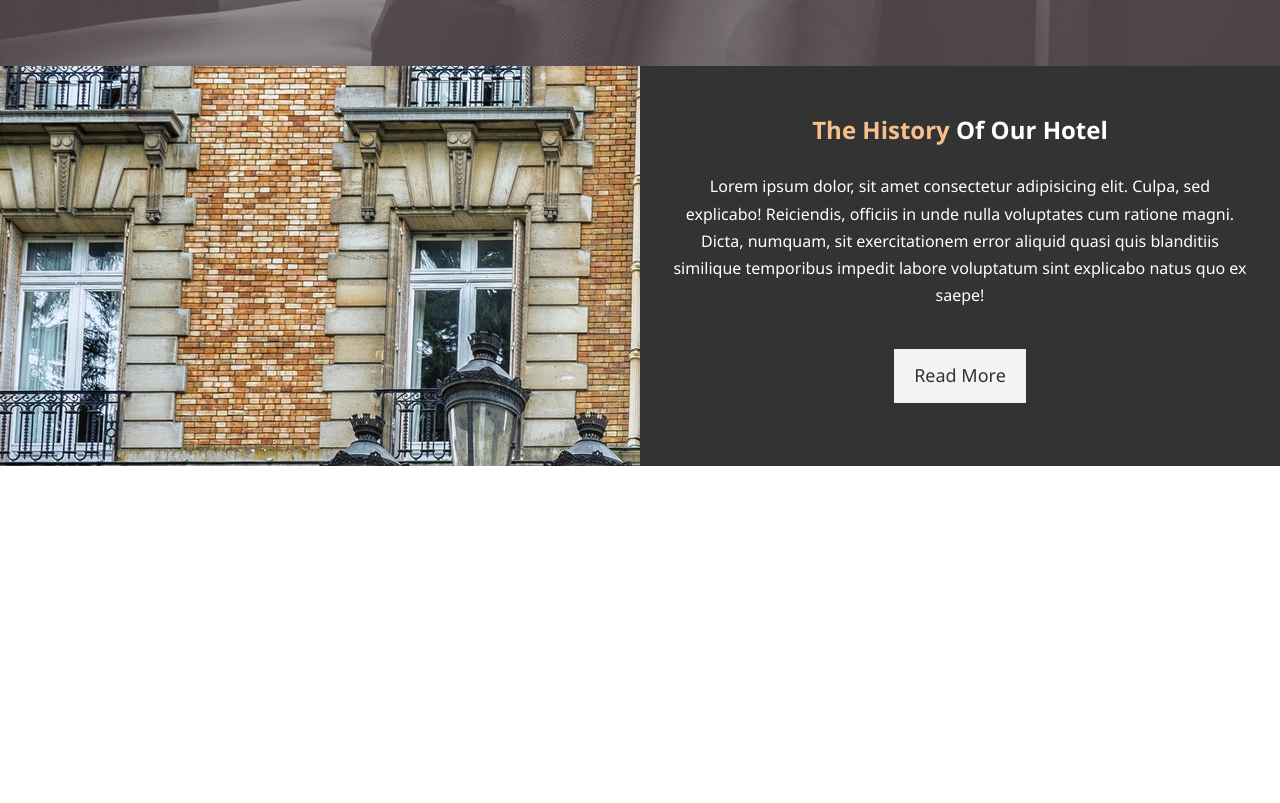
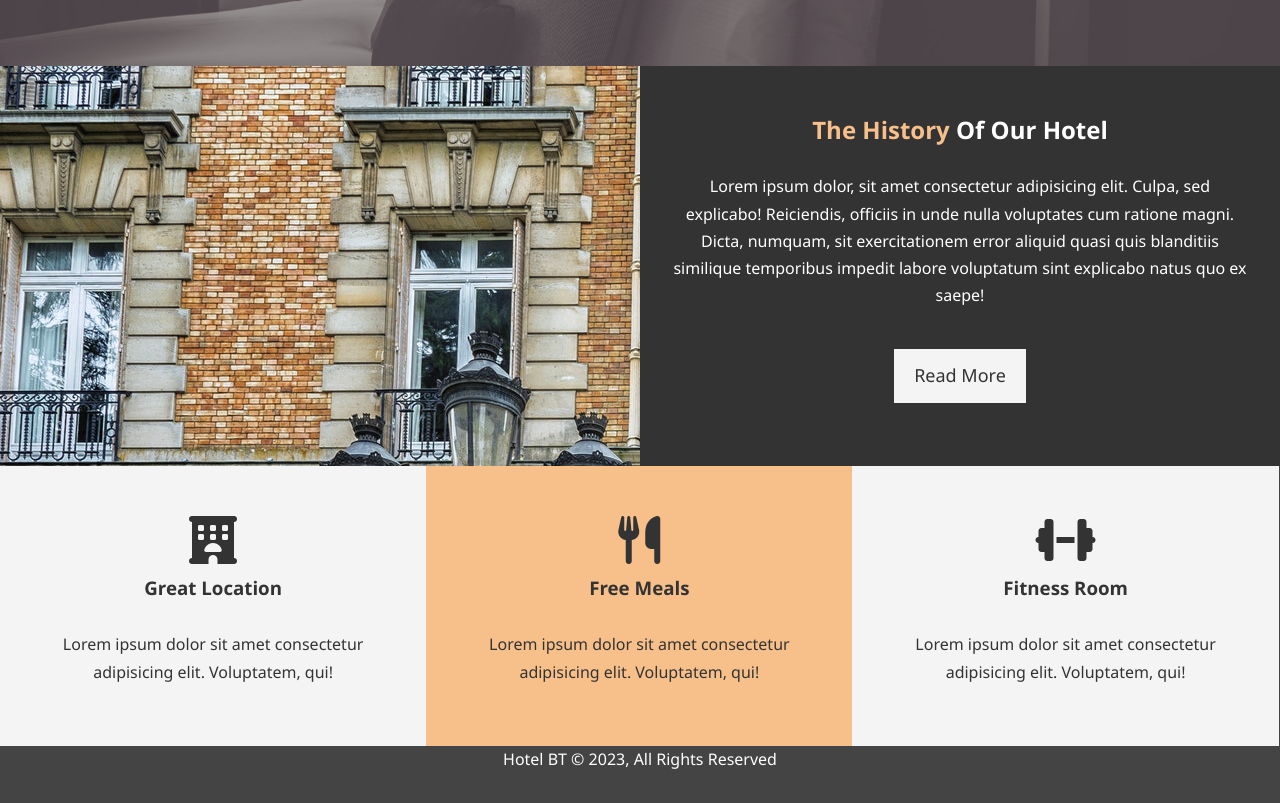
Before and after one commit to EnergeticPixels/simple_hotel, a plain HTML site: page index.html in a window 1280 px wide. Shown: the part 601-1404 px from the top of the page. Before the commit the page ends 1067 px from the top, so only its background shows below. Drawn offline with Linux system fonts and the light colour scheme.

Commit message:
Add Features and Footer Sections

```diff
--- a/index.html
+++ b/index.html
@@ -5,6 +5,7 @@
   <meta name="viewport" content="width=device-width, initial-scale=1.0">
   <meta name="description" content="Welcome to the most extraordinary hotel in boston massachusettes">
   <meta name="keywords" content="hotel, boston hotel, new england hotel">
+  <link rel="stylesheet" href="https://cdnjs.cloudflare.com/ajax/libs/font-awesome/6.5.1/css/all.min.css">
   <link rel='stylesheet' href="styles/main.css">
   <title>Hotel BT | Home</title>
 </head>
@@ -39,9 +40,26 @@
         <a href="about.html" class="btn btn-light">Read More</a>
       </div>
     </section>
+    <section id="features">
+      <div class="box bg-light">
+        <i class="fas fa-hotel fa-3x"></i>
+        <h3>Great Location</h3>
+        <p>Lorem ipsum dolor sit amet consectetur adipisicing elit. Voluptatem, qui!</p>
+      </div>
+      <div class="box bg-primary">
+        <i class="fas fa-utensils fa-3x"></i>
+        <h3>Free Meals</h3>
+        <p>Lorem ipsum dolor sit amet consectetur adipisicing elit. Voluptatem, qui!</p>
+      </div>
+      <div class="box bg-light">
+        <i class="fas fa-dumbbell fa-3x"></i>
+        <h3>Fitness Room</h3>
+        <p>Lorem ipsum dolor sit amet consectetur adipisicing elit. Voluptatem, qui!</p>
+      </div>
+    </section>
   </main>
-  <footer>
-
+  <footer id="main-footer">
+    <p>Hotel BT &copy; 2023, All Rights Reserved</p>
   </footer>
 </body>
 </html>
--- a/styles/main.css
+++ b/styles/main.css
@@ -52,6 +52,14 @@ p {
 .bg-dark {
   background: #333;
   color: #fff;
+}
+.bg-light {
+  background: #f4f4f4;
+  color: #333;
+}
+.bg-primary {
+  color: #333;
+  background-color: #f7c08a;
 }
 .btn-light {
   background: #f4f4f4;
@@ -112,6 +120,7 @@ p {
   line-height: 1.7em;
 }
 
+
 /* HOME INFO section */
 #home-info {
   height: 400px;
@@ -133,3 +142,24 @@ p {
 #home-info .info-content p {
   padding-bottom: 30px;
 }
+
+
+/* FEATURES section */
+.box {
+  float: left;
+  width: 33.3%;
+  padding: 50px;
+  text-align:center;
+}
+.box i {
+  margin-bottom: 10px;
+}
+
+
+/* FOOTER section */
+#main-footer {
+  text-align:center;
+  background-color: #444;
+  color: white;
+  padding: 20px;
+}
```
